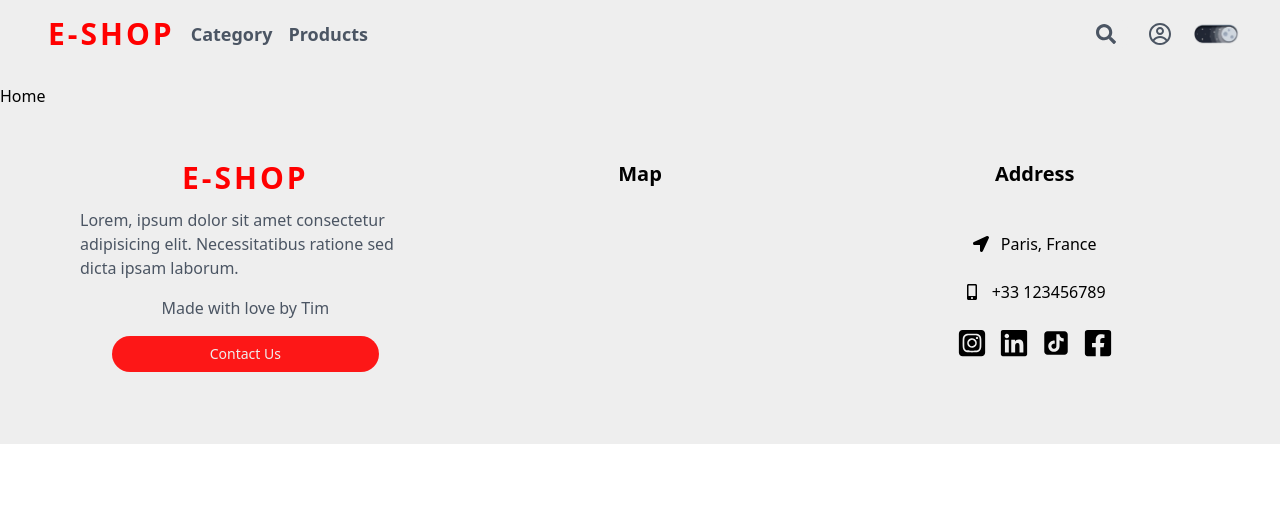
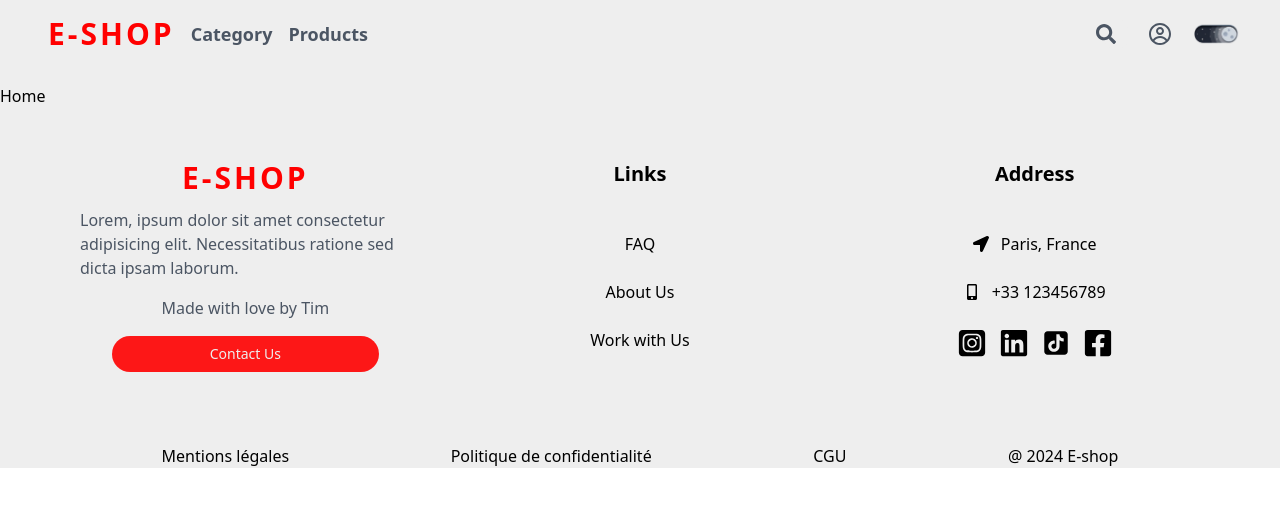
Before and after one commit to ThimotheeT/Eshop-front, a React (Vite) app in the folder E-shop/: page / in a window 1280 px wide. Shown: the top 506 px of the page. Built offline with nearby package versions, Linux system fonts and the light colour scheme.

Commit message:
finition footer

```diff
--- a/E-shop/package.json
+++ b/E-shop/package.json
@@ -10,6 +10,7 @@
     "preview": "vite preview"
   },
   "dependencies": {
+    "google-map-react": "^2.2.1",
     "react": "^18.3.1",
     "react-dom": "^18.3.1",
     "react-icons": "^5.2.1"
--- a/E-shop/src/components/composants/Footer.jsx
+++ b/E-shop/src/components/composants/Footer.jsx
@@ -1,8 +1,12 @@
 import React from "react";
-import { FaLinkedin, FaLocationArrow, FaMobileAlt, FaFacebookSquare } from "react-icons/fa";
+import {
+  FaLinkedin,
+  FaLocationArrow,
+  FaMobileAlt,
+  FaFacebookSquare,
+} from "react-icons/fa";
 import { FaSquareInstagram } from "react-icons/fa6";
 import { AiFillTikTok } from "react-icons/ai";
-
 
 const Footer = () => {
   return (
@@ -23,25 +27,39 @@ const Footer = () => {
               Lorem, ipsum dolor sit amet consectetur adipisicing elit.
               Necessitatibus ratione sed dicta ipsam laborum.
             </p>
-            <p className="text-gray-600 dark:text-gray-400 mt-4 flex justify-center">Made with love by Tim</p>
+            <p className="text-gray-600 dark:text-gray-400 mt-4 flex justify-center">
+              Made with love by Tim
+            </p>
             <a
               href="#"
               className=" bg-primary/90 text-brandWhite
-            py-2 mx-12 mt-4 text-sm rounded-full flex justify-center"
+            py-2 mx-12 mt-4 text-sm rounded-full flex justify-center cursor-pointer hover:bg-brandBlood hover:scale-105
+            duration-300"
             >
               Contact Us
             </a>
           </div>
 
-          {/* Map */}
+          {/* Links */}
           <div className="py-8 px-4 col-span-2 sm:col-auto">
-            <h1 className="text-xl font-bold sm:text-left mb-3 flex justify-center">Map</h1>
+            <h1 className="text-xl font-bold sm:text-left mb-3 flex justify-center pb-8">
+              Links
+            </h1>
+            <div className="flex justify-center flex-col space-y-6">
+              <a href="#" className="flex justify-center cursor-pointer hover:text-primary hover:scale-125
+            duration-300">FAQ</a>
+              <a href="#" className="flex justify-center cursor-pointer hover:text-primary hover:scale-125
+            duration-300">About Us</a>
+              <a href="#" className="flex justify-center cursor-pointer hover:text-primary hover:scale-125
+            duration-300">Work with Us</a>
+            </div>
           </div>
 
           {/* Company Adress */}
           <div className="py-8 px-4 col-span-2 sm:col-auto ">
             <h1 className="text-xl font-bold sm:text-left mb-3 flex justify-center pb-8">
-                Address</h1>
+              Address
+            </h1>
             <div>
               <div className="flex items-center justify-center gap-3">
                 <FaLocationArrow />
@@ -53,16 +71,16 @@ const Footer = () => {
               </div>
               {/* social links */}
               <div className="flex items-center justify-center gap-3 mt-6">
-                    <a href="#" >
+                <a href="#">
                   <FaSquareInstagram className="text-3xl hover:text-primary duration-300" />
                 </a>
-                    <a href="#" >
+                <a href="#">
                   <FaLinkedin className="text-3xl hover:text-primary duration-300" />
                 </a>
-                    <a href="#" >
+                <a href="#">
                   <AiFillTikTok className="text-3xl hover:text-primary duration-300" />
                 </a>
-                    <a href="#" >
+                <a href="#">
                   <FaFacebookSquare className="text-3xl hover:text-primary duration-300" />
                 </a>
               </div>
@@ -70,6 +88,13 @@ const Footer = () => {
           </div>
         </div>
       </div>
+      {/* mentions */}
+      <div className="flex flex-row justify-evenly">
+        <a href="#" className="hover:text-gray-600 dark:hover:text-gray-400">Mentions légales</a>
+        <a href="#" className="hover:text-gray-600 dark:hover:text-gray-400">Politique de confidentialité</a>
+        <a href="#" className="hover:text-gray-600 dark:hover:text-gray-400">CGU</a>
+        <p>@ 2024 E-shop</p>
+      </div>
     </div>
   );
 };
```
Also changed, not shown: 1 other file (tests, documents, lock files or other folders). Lines whose indentation alone changed are shown as unchanged.
